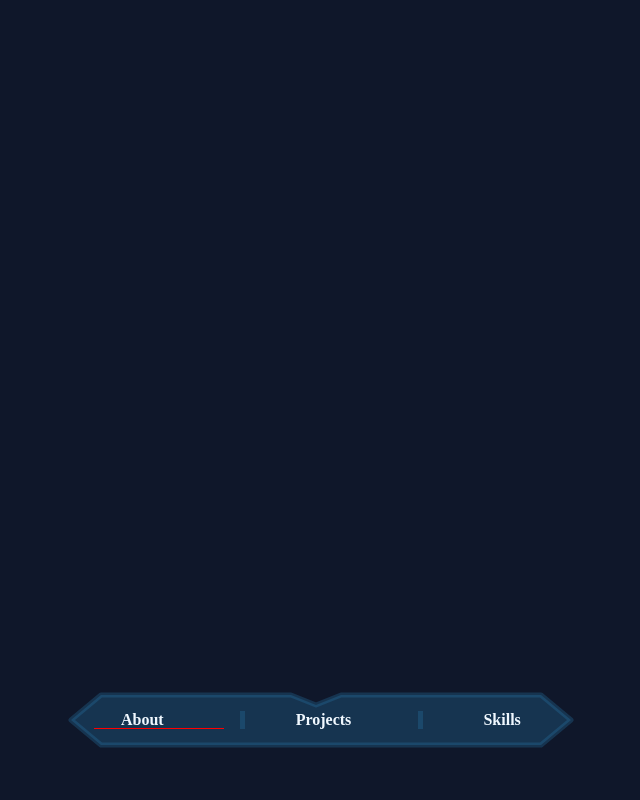
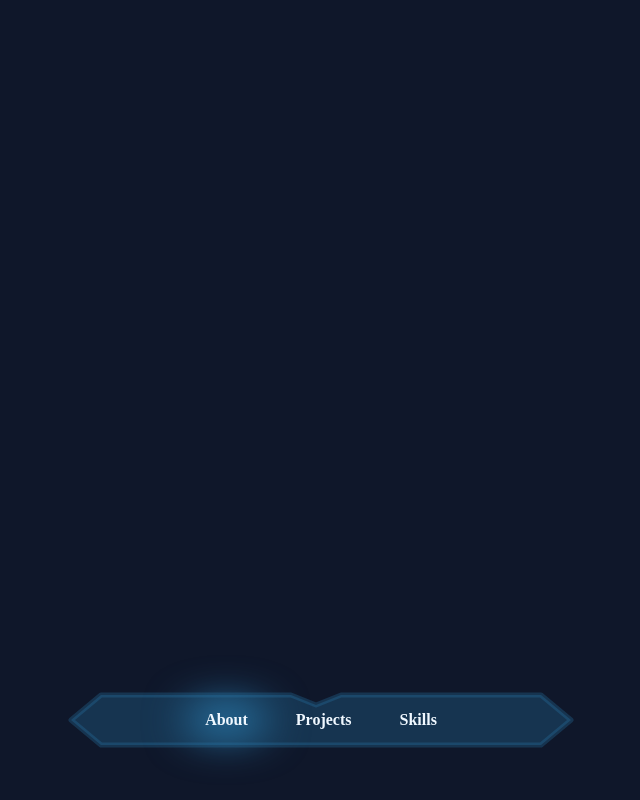
Before and after one commit to leojomar01/portfolio, a React (Create React App) app: page /nav in a window 1280 px wide. In both pictures the pointer is over the item "About". Shown: the whole page, without its empty margins (319-959 px from the left). Built offline with nearby package versions, Linux system fonts and the light colour scheme.

Commit message:
add menu bar

```diff
--- a/src/components/Nav/Nav.jsx
+++ b/src/components/Nav/Nav.jsx
@@ -17,7 +17,7 @@ function Nav() {
             </svg>
 
             <ul className='menu'>
-                <li>About</li>
+                <li className=''>About</li>
                 <li>Projects</li>
                 <li>Skills</li>
             </ul>
--- a/src/components/Nav/nav.scss
+++ b/src/components/Nav/nav.scss
@@ -9,10 +9,12 @@
     position: absolute;
     transform: translate(-50%,-50%);
     left: 50%;
-    top: 90%;
+    bottom: 0%;
+
   }
 
   .svg-content {
+
     width: 100%;
     height: 100%;
     fill: rgb(41, 120, 169, .3);
@@ -40,28 +42,32 @@
     transform: translate(-50%,-50%);
     text-align: center;
     list-style: none;
-    columns: 3;
+    display: flex;
+    flex-direction: row;
+    justify-content: center;
+
+    gap:0 3rem;
     li{
         color:aliceblue;
         font-weight: 600;
         position: relative;
         z-index: 2;
 
-        &:not(:first-child){
-            border-left: 5px solid rgb(41, 120, 169, .3);
-        }
         &:hover{
             cursor: pointer;
         }
-        &:hover::after{
+        &:hover::before, &.active::before{
             content: "";
             position: absolute;
-            width: 80%;
-            height: 100%;
-            bottom: 0;
-            left: 20%;
-            z-index: -3;
-            border-bottom: 1px solid red;
+            transform: translate(-50%,-50%);
+            left: 50%;
+            top: 50%;
+            width: 200%;
+            height: 200%;
+            border-radius: 50%;
+            z-index: -99;
+            background: rgb(41, 120, 169);
+            filter: blur(20px);
         }
     }
 }
```
